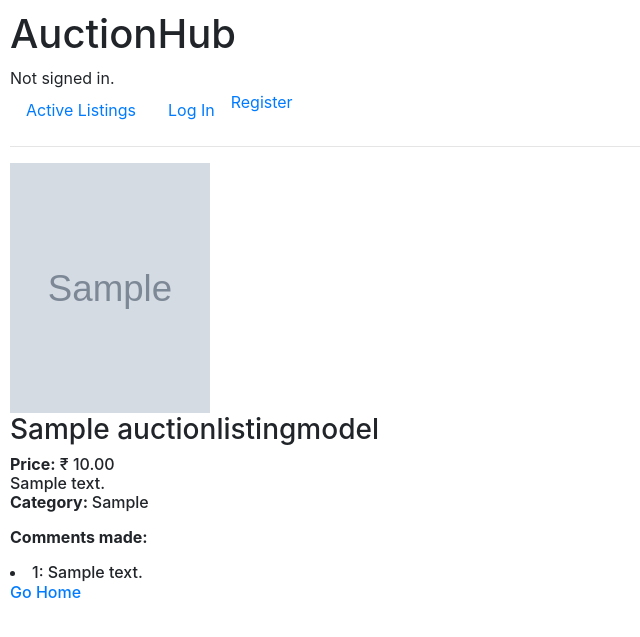
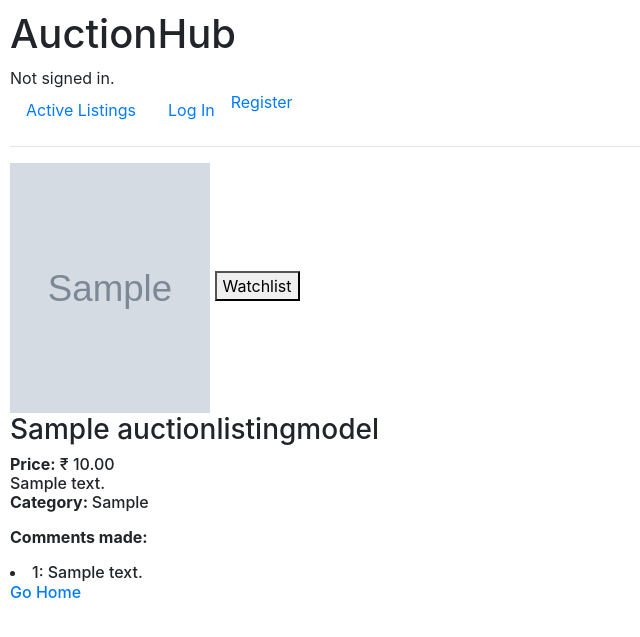
Before and after one commit to ayushjay/ebay-py, a Django app: page /1 in a window 1280 px wide. Shown: the top 637 px of the page, without its empty margins (0-640 px from the left). Run offline with Django 3.2, Linux system fonts and the light colour scheme; tables that the repository leaves empty hold one stand-in row (values such as "Sample post"); grey boxes marked "Sample" are stand-in pictures; some libraries are stand-ins or nearby versions.

Commit message:
added watchlist btn frontend

```diff
--- a/commerce/auctions/admin.py
+++ b/commerce/auctions/admin.py
@@ -1,7 +1,8 @@
 from django.contrib import admin
-from .models import BidModel, AuctionListingModel, CommentModel
+from .models import BidModel, AuctionListingModel, CommentModel, WatchListModel
 
 # Register your models here.
 admin.site.register(AuctionListingModel)
 admin.site.register(BidModel)
 admin.site.register(CommentModel)
+admin.site.register(WatchListModel)
--- a/commerce/auctions/models.py
+++ b/commerce/auctions/models.py
@@ -1,6 +1,8 @@
 from django.contrib.auth.models import AbstractUser
 from django.db import models
 from django.utils import timezone
+from django.conf import settings
+
 
 
 class User(AbstractUser):
@@ -34,6 +36,15 @@ class AuctionListingModel(models.Model):
     category = models.CharField(max_length=30)
     # default_comment_id = 1
     comments = models.ForeignKey(CommentModel,null=True, on_delete=models.SET_NULL, related_name="comments")
+    created_at = models.DateTimeField(default=timezone.now())
 
     def __str__(self):
         return f"{self.id}: {self.title}"
+
+
+class WatchListModel(models.Model):
+    author = models.ForeignKey(
+        settings.AUTH_USER_MODEL,
+        on_delete=models.CASCADE,
+    )
+    auctions_on_watchlist = models.ForeignKey(AuctionListingModel,null=True, on_delete=models.SET_NULL, related_name="auctions_watchlist")
--- a/commerce/auctions/templates/auctions/product_listing.html
+++ b/commerce/auctions/templates/auctions/product_listing.html
@@ -3,7 +3,15 @@
 
 
 {% block body %}
+<div>
+
     <img src="{{ product.auction_image }} " alt="{{ product.title }} " width="200" height="250">
+    <a href="{% url 'add_to_watchlist' product.id   %}"><button type="button">Watchlist</button></a>
+
+
+     </div>
+
+
         <h3>{{ product.title }}</h3>
 
        <h6 class="flex-container-auction-ele" ><strong>Price:</strong> ₹ {{ product.initial_price }}
--- a/commerce/auctions/urls.py
+++ b/commerce/auctions/urls.py
@@ -6,7 +6,7 @@ urlpatterns = [
     path("", views.index, name="index"),
     path("<int:product_id>", views.product, name="product_index"),
     path("new/", views.create_new_listing, name="new"),
-    path("watchlist/", views.WatchlistView, name="watchlist"),
+    path("<int:product_id>/watchlist/", views.add_to_watchlist, name="add_to_watchlist"),
     path("login", views.login_view, name="login"),
     path("logout", views.logout_view, name="logout"),
     path("register", views.register, name="register")
--- a/commerce/auctions/views.py
+++ b/commerce/auctions/views.py
@@ -5,7 +5,7 @@ from django.http import HttpResponse, HttpResponseRedirect
 from django.shortcuts import render
 from django.urls import reverse
 from django.contrib.auth.decorators import login_required
-from .models import User, BidModel, AuctionListingModel, CommentModel
+from .models import User, BidModel, AuctionListingModel, CommentModel, WatchListModel
 from .forms import AuctionForm
 
 def index(request):
@@ -57,8 +57,14 @@ def product_listing_view(request,product_id):
 
 
 @login_required(login_url="/login")
-def WatchlistView(request):
-    pass
+def add_to_watchlist(request, product_id):
+    if request.method == "POST":
+        product = AuctionListingModel.objects.get(id=product_id)
+        watchlist_id = int(request.POST["auctions_on_watchlist"])
+
+    # watchlist = WatchListModel.objects.all()
+
+
 
 
 
--- a/commerce/commerce/settings.py
+++ b/commerce/commerce/settings.py
@@ -107,7 +107,8 @@ AUTH_PASSWORD_VALIDATORS = [
 
 LANGUAGE_CODE = 'en-us'
 
-TIME_ZONE = 'UTC'
+# TIME_ZONE = 'UTC'
+TIME_ZONE =  'Asia/Kolkata'
 
 USE_I18N = True
 
```
Also changed, not shown: commerce/auctions/migrations/0006_auctionlistingmodel_created_at_watchlistmodel.py (added).
